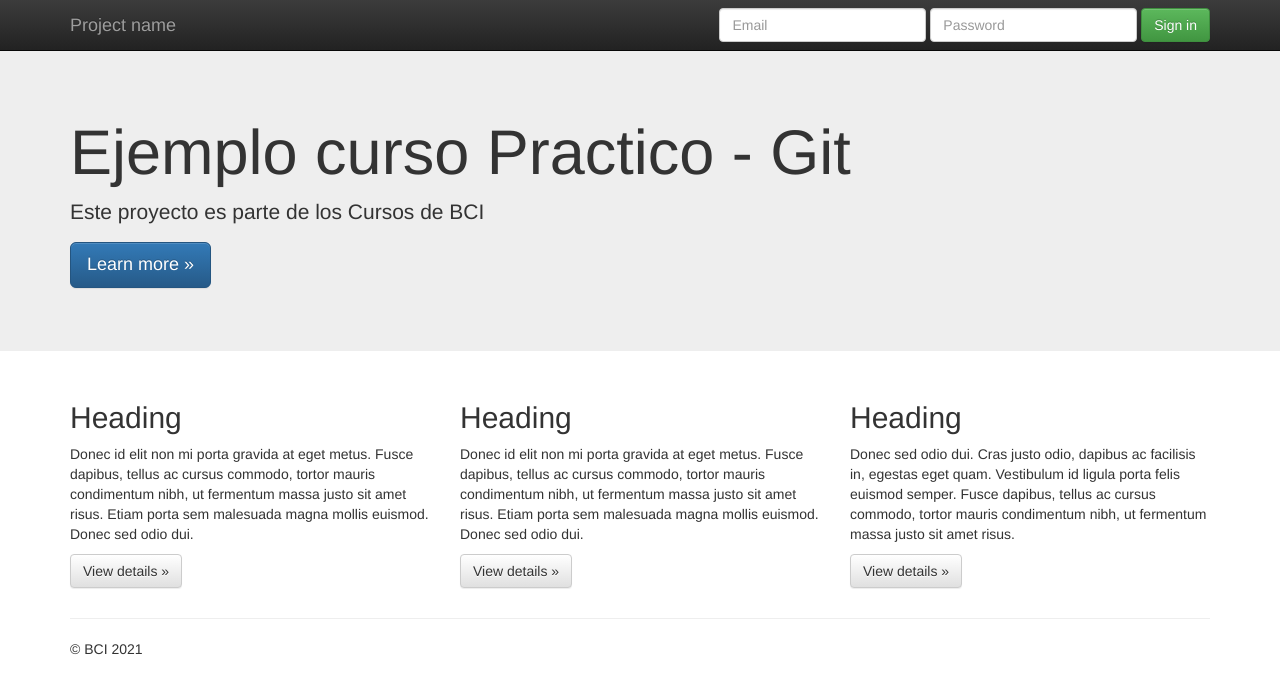
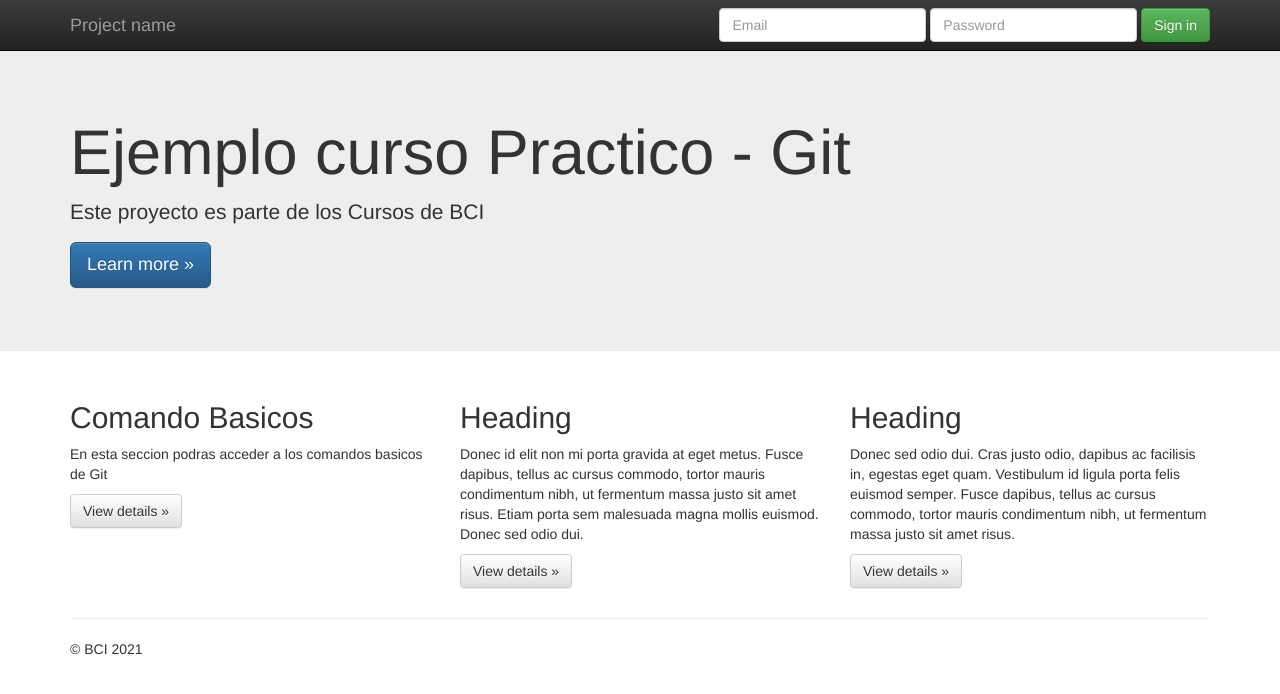
Before and after one commit to JIgnJofre/CursoGitBci1, a plain HTML site: page index.html in a window 1280 px wide. Drawn offline with nearby package versions, Linux system fonts and the light colour scheme.

Commit message:
Se agrega funconalida de comando basicos

```diff
--- a/index.html
+++ b/index.html
@@ -65,8 +65,8 @@
       <!-- Example row of columns -->
       <div class="row">
         <div class="col-md-4">
-          <h2>Heading</h2>
-          <p>Donec id elit non mi porta gravida at eget metus. Fusce dapibus, tellus ac cursus commodo, tortor mauris condimentum nibh, ut fermentum massa justo sit amet risus. Etiam porta sem malesuada magna mollis euismod. Donec sed odio dui. </p>
+          <h2>Comando Basicos</h2>
+          <p>En esta seccion podras acceder a los comandos basicos de Git </p>
           <p><a class="btn btn-default" href="#" role="button">View details &raquo;</a></p>
         </div>
         <div class="col-md-4">
```
